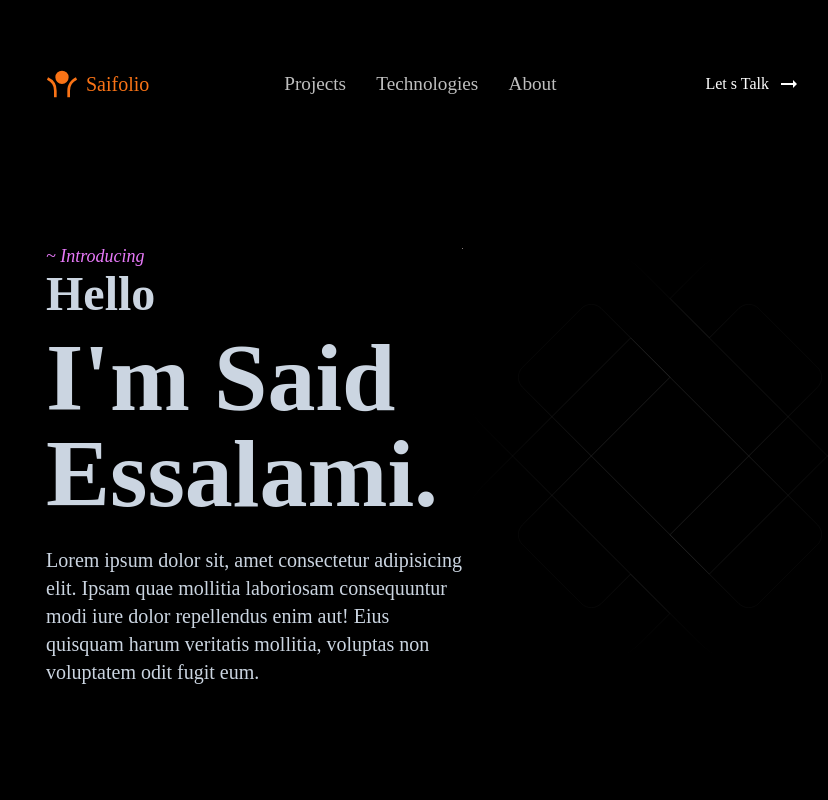
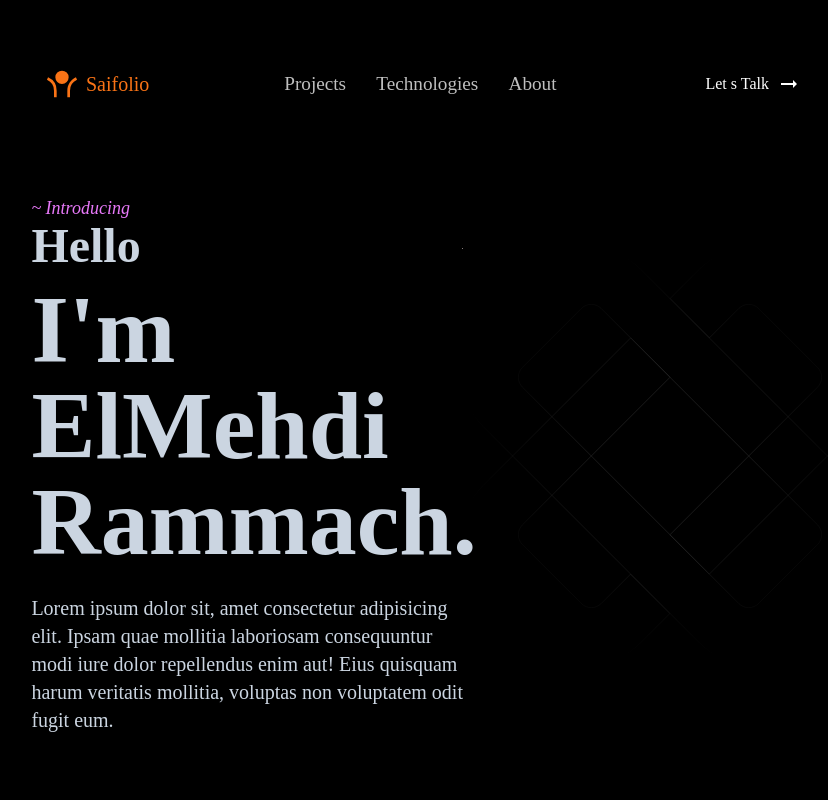
Before and after one commit to saiess/My_Portfolio, a Next.js app: page / in a window 1280 px wide. Shown: the top 800 px of the page, without its empty margins (178-1006 px from the left). Built offline with nearby package versions, Linux system fonts and the light colour scheme.

Commit message:
update components

```diff
--- a/src/components/Body/Contact.tsx
+++ b/src/components/Body/Contact.tsx
@@ -34,12 +34,12 @@ const Contact: React.FC = () => {
               <Dots className="bg-cyan-500" />
             </div>
             <div className="h-5/6 flex flex-col rounded-xl justify-center">
-              <h1 className="text-3xl font-semibold">Said Essalami</h1>
+              <h1 className="text-3xl font-semibold">ElMehdi Rammach</h1>
               <span className="w-10 h-1 mb-8 rounded-3xl bg-gradient-to-r from-cyan-500 to-orange-500" />
               <p className="flex">
                 <MdOutlineAttachEmail className="text-2xl mr-4" />
                 <span className="text-base font-bold">
-                  saidessalami0@gmail.com
+                  ElMehdi.Rammach0@gmail.com
                 </span>
               </p>
               <p className="flex items-center">
--- a/src/components/Hero/Hero.tsx
+++ b/src/components/Hero/Hero.tsx
@@ -38,7 +38,7 @@ const Hero: React.FC = () => {
               Hello
             </span>
             <h1 className="text-8xl pt-3 text-slate-300 font-bold">
-              I'm Said Essalami.
+              I'm ElMehdi Rammach.
             </h1>
             <p className="text-xl pt-6 text-slate-300">
               Lorem ipsum dolor sit, amet consectetur adipisicing elit. Ipsam
```
Also changed, not shown: maquetteAnd rello/Trello.png (renamed from Maquette & Trello/Trello.png), 1 other file (tests, documents, lock files or other folders).
